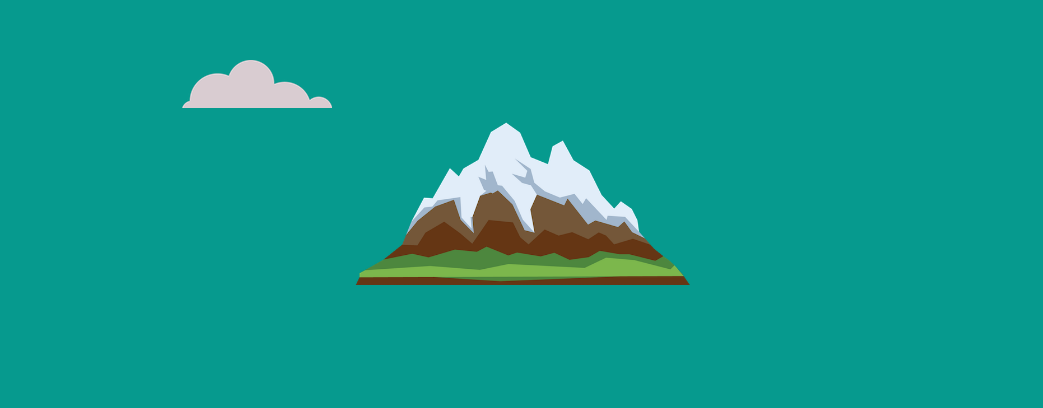
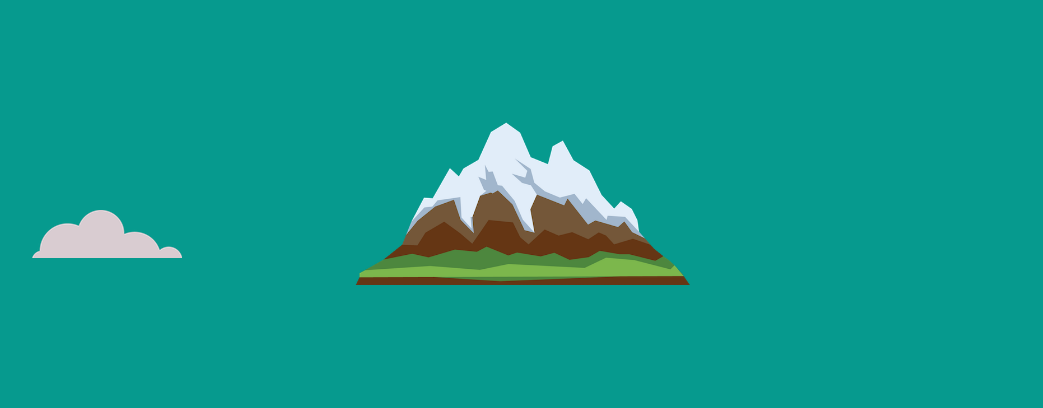
Before and after one commit to Saniff07/Sanifdemo, a plain HTML site: page index.html in a window 1280 px wide. Shown: the part 392-800 px from the top of the page, without its empty margins (118-1161 px from the left). Drawn offline with Linux system fonts and the light colour scheme; a web font is replaced by a local one.

Commit message:
changes2

```diff
--- a/css/styles.css
+++ b/css/styles.css
@@ -51,8 +51,8 @@ h3{
             }
 .bottom-cloud{
               position: absolute;
-              left: 300px;
-              bottom: 300px;
+              left: 150px;
+              bottom: 150px;
               }
 .img{
     height: 200px;
```
